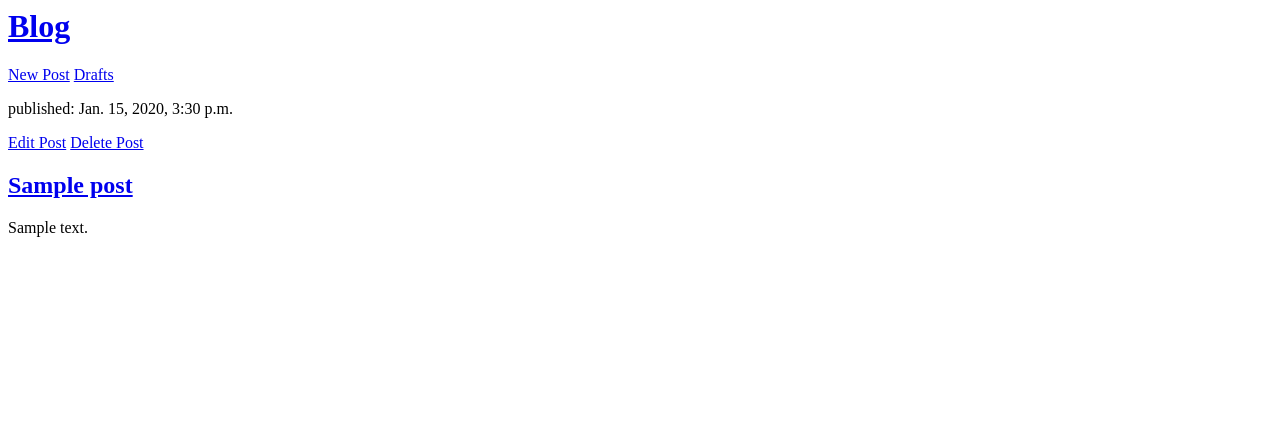
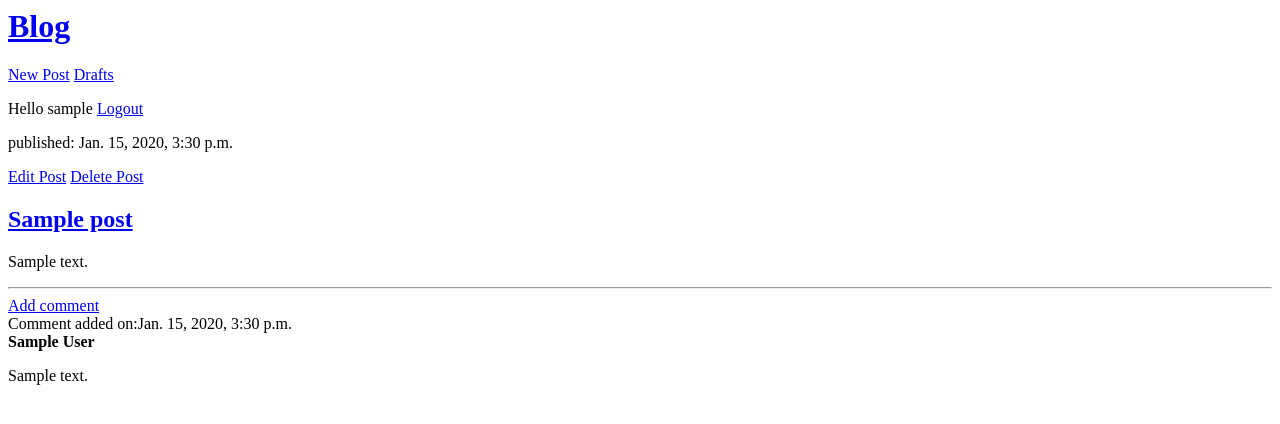
Before and after one commit to prami1806/my-next-blog, a Django app: page /post/1/ in a window 1280 px wide. Shown: the top 424 px of the page. Run offline with Django 3.2, Linux system fonts and the light colour scheme; a user stored in the database is signed in; tables that the repository leaves empty hold one stand-in row (values such as "Sample post").

Commit message:
Added features for login/logout, add/remove and approve comments for posts.

```diff
--- a/blog/admin.py
+++ b/blog/admin.py
@@ -1,4 +1,5 @@
 from django.contrib import admin
-from .models import Post
+from .models import *
 
 admin.site.register(Post)
+admin.site.register(Comment)
--- a/blog/models.py
+++ b/blog/models.py
@@ -13,5 +13,22 @@ class Post(models.Model):
         self.published_date=timezone.now()
         self.save()
 
+    def approved_comments(self):
+        return self.comments.filter(approved_comment=True)
+
     def __str__(self):
         return self.title
+
+class Comment(models.Model):
+    post=models.ForeignKey('blog.Post',on_delete=models.CASCADE,related_name='comments')
+    author=models.CharField(max_length=200)
+    text=models.TextField()
+    created_date=models.DateTimeField(default=timezone.now)
+    approved_comment=models.BooleanField(default=False)
+
+    def approve(self):
+        self.approved_comment=True
+        self.save()
+
+    def __str__(self):
+        return self.text
--- a/blog/templates/blog/base.html
+++ b/blog/templates/blog/base.html
@@ -9,6 +9,12 @@
             {% if user.is_authenticated %}
                 <a href="{% url 'post_new' %}">New Post</a>
                 <a href="{% url 'post_draft_list' %}">Drafts</a>
+                <p>
+                    Hello {{user.username}}
+                    <a href="{% url 'logout' %}">Logout</a>
+                </p>
+            {% else %}
+                <a href="{% url 'login' %}">Login</a>
             {% endif %}
         </div>
         {% block content %}
--- a/blog/templates/blog/post_detail.html
+++ b/blog/templates/blog/post_detail.html
@@ -14,4 +14,23 @@
         <h2><a href="{% url 'post_detail' pk=post.pk %}">{{ post.title }}</a></h2>
         <p>{{ post.text|linebreaksbr }}</p>
     </div>
+    <hr>
+    <a href="{% url 'add_comment_to_post' pk=post.pk %}">Add comment</a>
+    {% for comment in post.comments.all %}
+        {% if user.is_authenticated or comment.approved_comment %}
+            <div>
+                <div>
+                    Comment added on:{{comment.created_date}}
+                    {% if not comment.approved_comment %}
+                        <a href="{% url 'comment_remove' pk=comment.pk %}">Remove</a>
+                        <a href="{% url 'comment_approve' pk=comment.pk %}">Approve</a>
+                    {% endif %}
+                </div>
+                <strong>{{comment.author}}</strong>
+                <p>{{comment.text|linebreaks}}</p>
+            </div>
+        {% endif %}
+    {% empty %}
+        <p>No comments here yet :(</p>
+    {% endfor %}
 {% endblock %}
--- a/blog/templates/blog/post_list.html
+++ b/blog/templates/blog/post_list.html
@@ -5,6 +5,7 @@
     <div>
         <p>published: {{ post.published_date }}</p>
         <h2><a href="{% url 'post_detail' pk=post.pk %}">{{ post.title }}</a></h2>
+        <a href="{% url 'post_detail' pk=post.pk %}">Comments({{ post.approved_comments.count }})</a>
         <p>{{ post.text|linebreaksbr|truncatechars:100 }}</p>
     </div>
     {% endfor %}
--- a/blog/urls.py
+++ b/blog/urls.py
@@ -9,4 +9,7 @@ urlpatterns=[
     path('post/drafts/',views.post_draft_list,name='post_draft_list'),
     path('post/<int:pk>/publish/',views.post_publish,name='post_publish'),
     path('post/<int:pk>/remove/',views.post_remove,name='post_remove'),
+    path('post/<int:pk>/comment/',views.add_comment_to_post,name='add_comment_to_post'),
+    path('comment/<int:pk>/remove/',views.comment_remove,name='comment_remove'),
+    path('comment/<int:pk>/approve/',views.comment_approve,name='comment_approve'),
 ]
--- a/blog/views.py
+++ b/blog/views.py
@@ -1,7 +1,8 @@
 from django.shortcuts import render,get_object_or_404,redirect
-from .models import Post
+from .models import *
 from django.utils import timezone
-from .forms import PostForm
+from .forms import *
+from django.contrib.auth.decorators import login_required
 
 def post_list(request):
         posts=Post.objects.filter(published_date__lte=timezone.now()).order_by('published_date')
@@ -11,6 +12,7 @@ def post_detail(request,pk):
         post=get_object_or_404(Post,pk=pk)
         return render(request,'blog/post_detail.html',{'post':post})
 
+@login_required
 def post_new(request):
         if request.method=='POST':
                 form=PostForm(request.POST)
@@ -24,6 +26,7 @@ def post_new(request):
                 form=PostForm()
         return render(request,'blog/post_edit.html',{'form':form})
 
+@login_required
 def post_edit(request,pk):
         post=get_object_or_404(Post,pk=pk)
         if request.method=='POST':
@@ -38,16 +41,44 @@ def post_edit(request,pk):
                 form=PostForm(instance=post)
         return render(request,'blog/post_edit.html',{'form':form})
 
+@login_required
 def post_draft_list(request):
         posts=Post.objects.filter(published_date__isnull=True).order_by('created_date')
         return render(request,'blog/post_draft_list.html',{'posts':posts})
 
+@login_required
 def post_publish(request,pk):
         post=get_object_or_404(Post,pk=pk)
         post.publish()
         return redirect('post_detail',pk=pk)
 
+@login_required
 def post_remove(request,pk):
         post=get_object_or_404(Post,pk=pk)
         post.delete()
         return redirect('post_list')
+
+def add_comment_to_post(request,pk):
+        post=get_object_or_404(Post,pk=pk)
+        if request.method=="POST":
+                form=CommentForm(request.POST)
+                if form.is_valid():
+                        comment=form.save(commit=False)
+                        comment.post=post
+                        comment.save()
+                        return redirect('post_detail',pk=post.pk)
+        else:
+                form=CommentForm()
+        return render(request,'blog/add_comment_to_post.html',{'form':form})
+
+@login_required
+def comment_remove(request,pk):
+        comment=get_object_or_404(Comment,pk=pk)
+        comment.delete()
+        return redirect('post_detail',pk=comment.post.pk)
+
+@login_required
+def comment_approve(request,pk):
+        comment=get_object_or_404(Comment,pk=pk)
+        comment.approve()
+        return redirect('post_detail',pk=comment.post.pk)
--- a/mysite/settings.py
+++ b/mysite/settings.py
@@ -120,3 +120,4 @@ USE_TZ = True
 
 STATIC_URL = '/static/'
 STATIC_ROOT=os.path.join(BASE_DIR,'static')
+LOGIN_REDIRECT_URL='/'
--- a/mysite/urls.py
+++ b/mysite/urls.py
@@ -15,8 +15,11 @@ Including another URLconf
 """
 from django.contrib import admin
 from django.urls import path,include
+from django.contrib.auth import views
 
 urlpatterns = [
     path('admin/', admin.site.urls),
     path('',include('blog.urls')),
+    path('accounts/login/',views.LoginView.as_view(),name='login'),
+    path('accounts/logout/',views.LogoutView.as_view(next_page='/'),name='logout'),
 ]
```
Also changed, not shown: blog/forms.py (+6 -1 lines), blog/templates/blog/add_comment_to_post.html (added, +10 -0 lines), blog/templates/registration/login.html (added, +22 -0 lines), blog/migrations/0002_comment.py (added).
